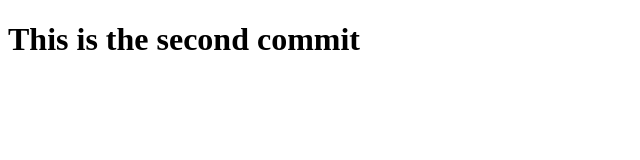
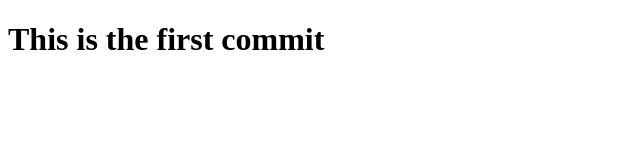
Before and after one commit to almonasterio/demoPull, a plain HTML site: page index.html in a window 1280 px wide. Shown: the whole page, without its empty margins (0-640 px from the left). Drawn offline with Linux system fonts and the light colour scheme.

Commit message:
Third commit

```diff
--- a/index.html
+++ b/index.html
@@ -8,8 +8,7 @@
 </head>
 
 <body>
-    <h1>This is the second commit
-    </h1>
+    <h1>This is the first commit</h1>
 
 </body>
 
```
